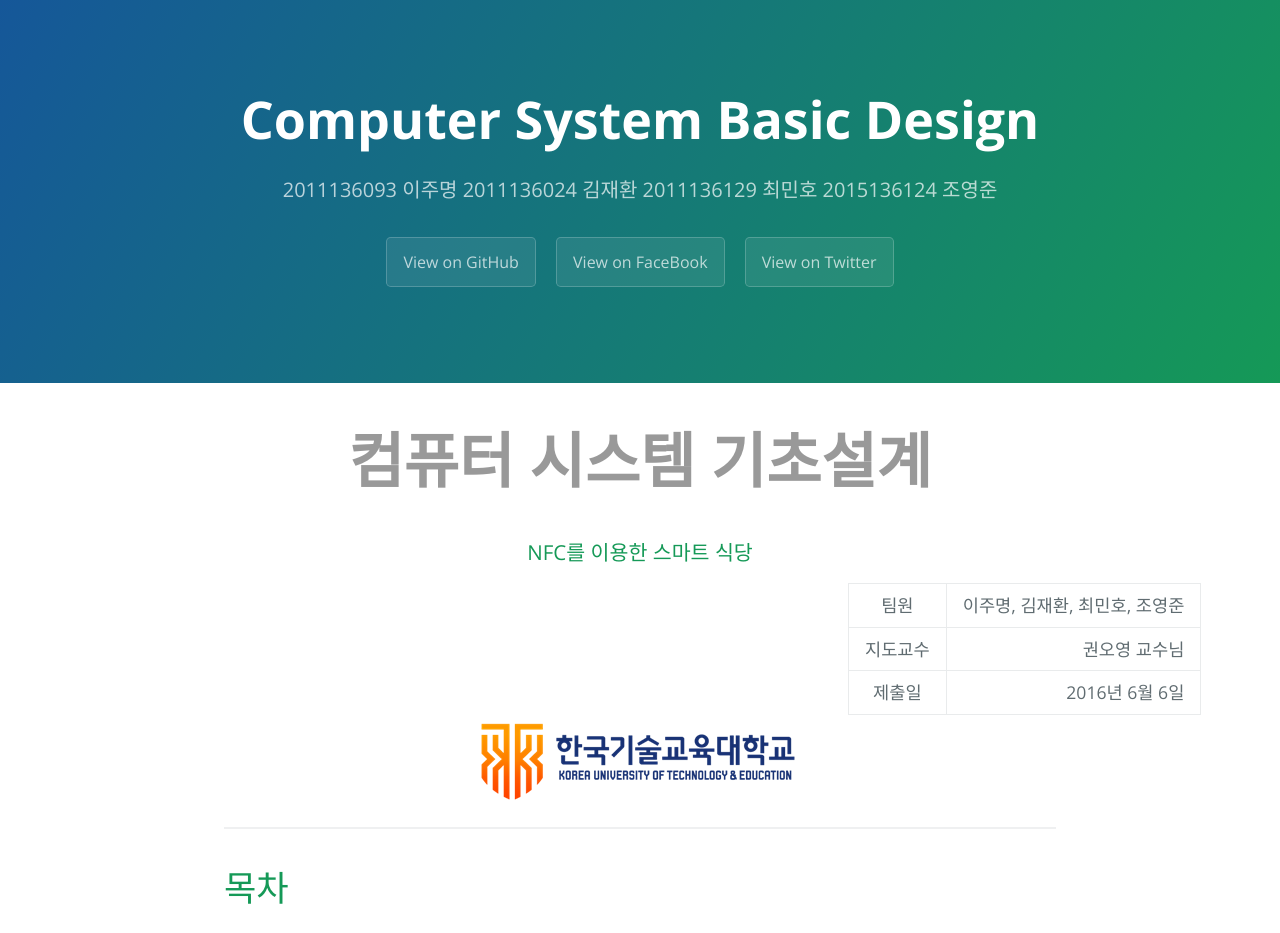
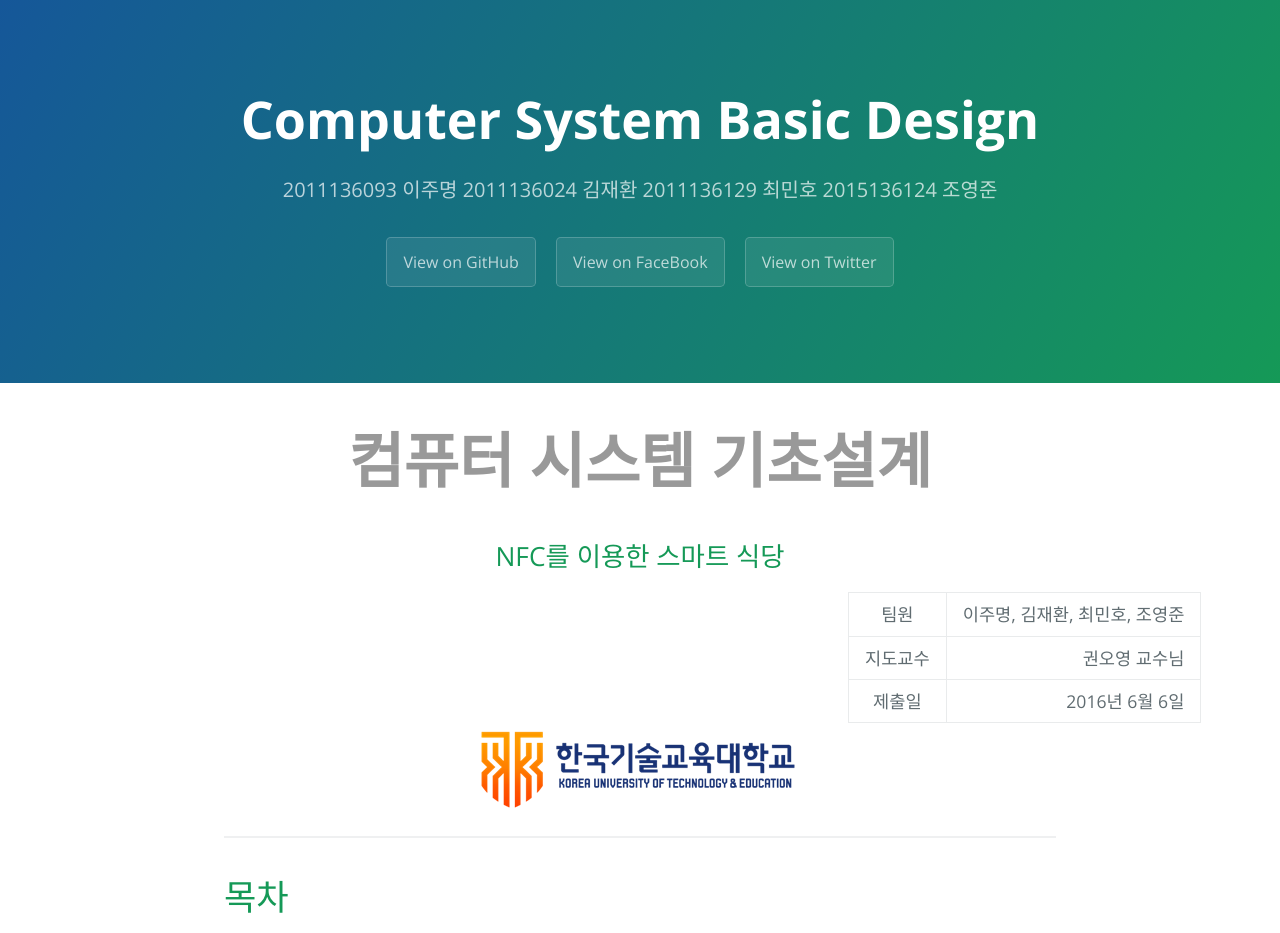
Before and after one commit to LeeJuMyeong/leejumyeong.github.com, a Jekyll site: the page built from _posts/2016-06-09-please-content.markdown, in a window 1280 px wide. Shown: the top 933 px of the page. Built offline with Jekyll 4.4.1, drawn with Linux system fonts in a browser that asks for light colours.

```diff
--- a/_posts/2016-06-09-please-content.markdown
+++ b/_posts/2016-06-09-please-content.markdown
@@ -7,7 +7,7 @@ categories: main
 # <center style="font-size: 60px; color: #999999;"><strong> 컴퓨터 시스템 기초설계</strong></center>
 
 
-### <center> NFC를 이용한 스마트 식당</center>
+## <center> NFC를 이용한 스마트 식당</center>
 
 <table style="margin-left:75%;">
 <tr><td style="text-align:center;">팀원</td><td style="text-align:right;">이주명, 김재환, 최민호, 조영준</td></tr>
```
